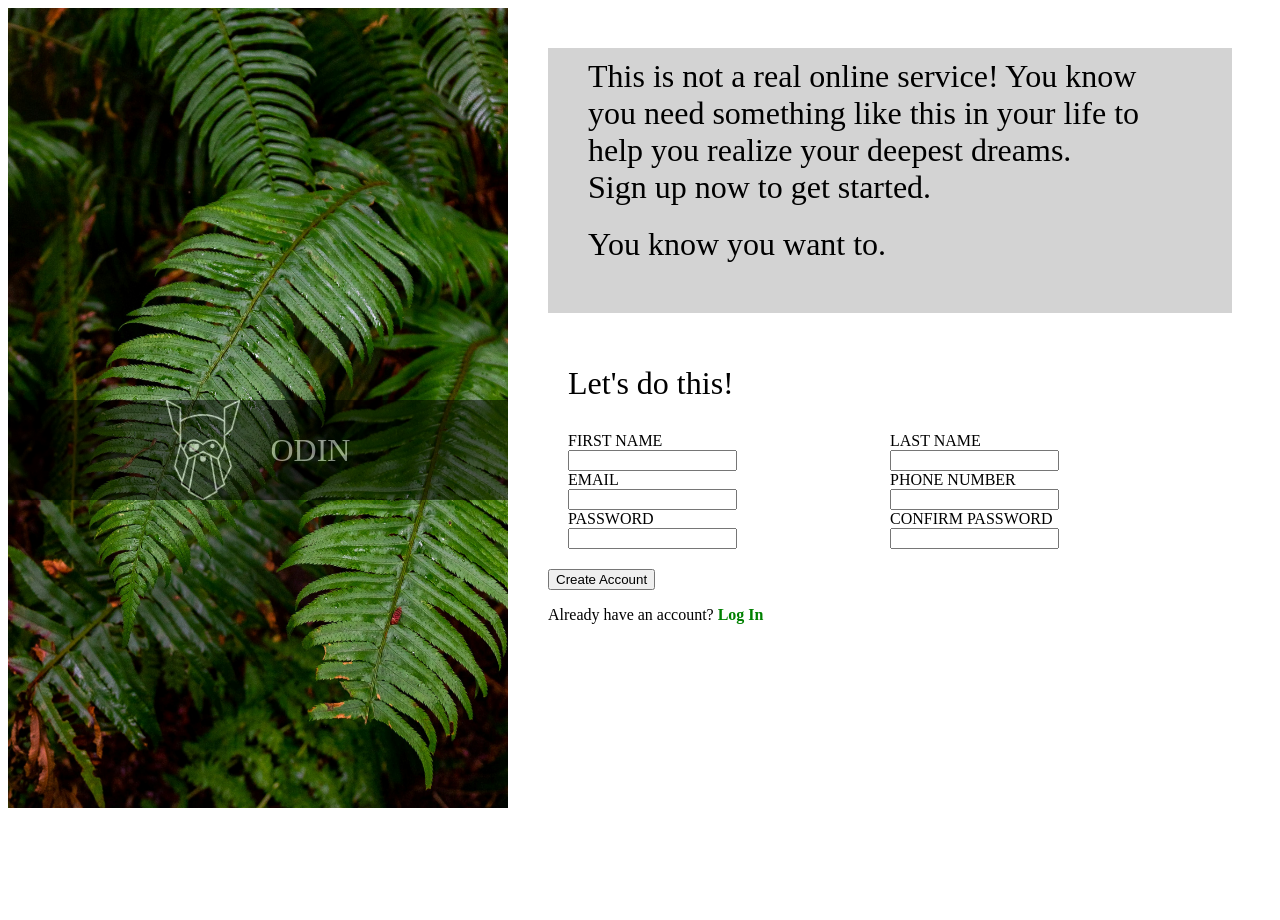
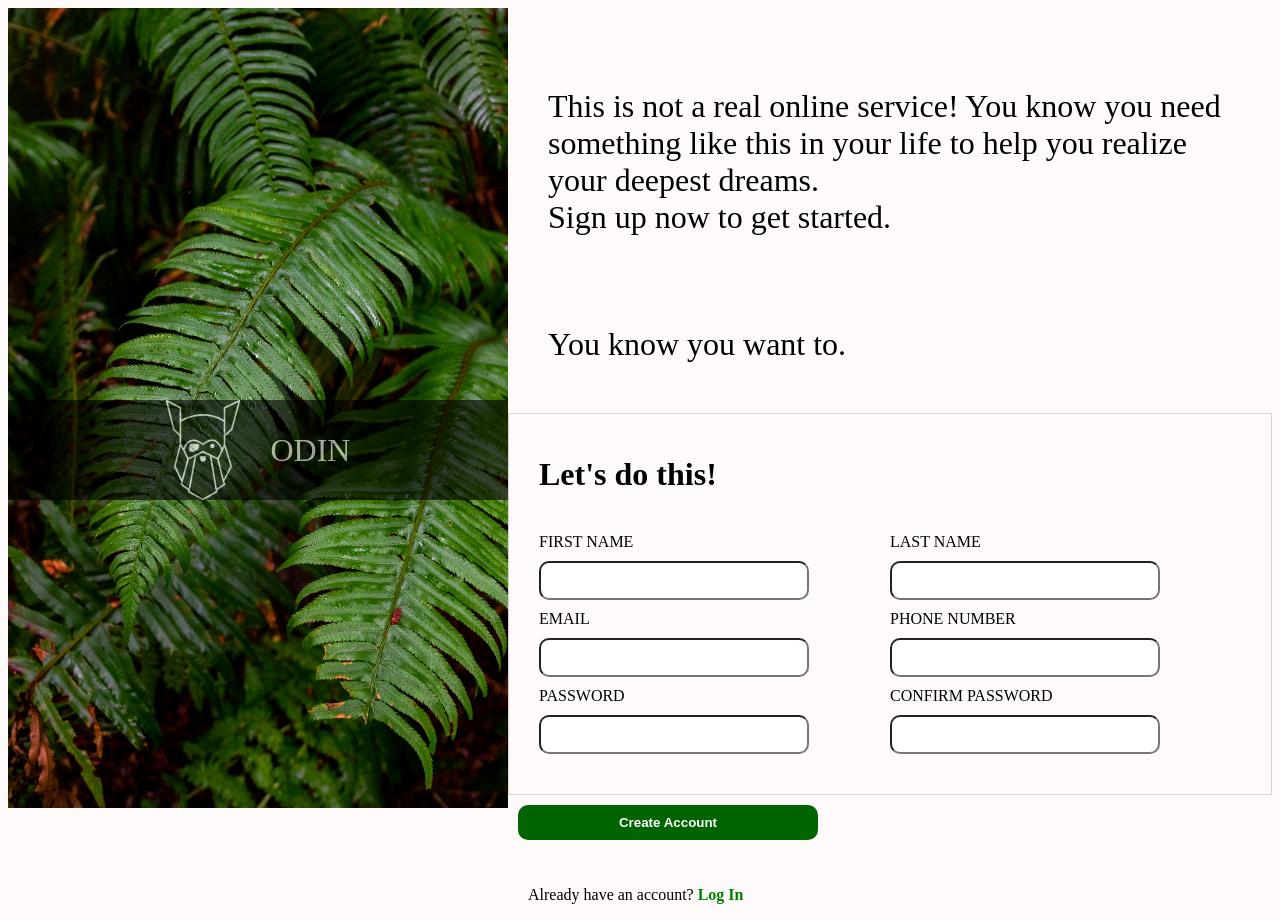
Before and after one commit to SwegCet/sign-up-Form, a plain HTML site: page index.html in a window 1280 px wide. Before the commit the page ends 816 px from the top, so only its background shows below. Drawn offline with Linux system fonts and the light colour scheme.

Commit message:
Some minor CSS styling changes

```diff
--- a/index.html
+++ b/index.html
@@ -50,7 +50,7 @@
                 </div>
             <button type="button"> Create Account </button>
 
-            <div>
+            <div class="login">
                 <p> Already have an account? <span style="color:green; font-weight: bold;"> Log In </span></p>
             </div>
         </div>
--- a/style.css
+++ b/style.css
@@ -1,6 +1,8 @@
 body {
     display: flex;
     justify-content: center;
+    height: 100vh;
+    background-color: snow  ;
 }
 
 /* Image + Odin logo and text*/
@@ -23,7 +25,7 @@ body {
     display: flex;
     justify-content: center;
     background-color: black;
-    opacity: 50%;
+    opacity: 60%;
     top: 50%;
     width: 500px;
     height: 100px;
@@ -46,19 +48,17 @@ body {
     justify-content: center;
     height: auto;
     width: auto;
-    padding: 40px;
+    padding: 0px;
 }
 
 .long-sentence {
     font-size: 32px;
-    background-color: lightgray;
     margin: 0%;
-    padding: 10px 40px;
+    padding: 80px 40px;
 }
 
 .short-sentence {
     font-size: 32px;
-    background-color: lightgray;
     margin: 0%;
     padding: 10px 40px 50px 40px;
 }
@@ -67,20 +67,23 @@ body {
     display: block;
     height: auto;
     width: auto;
-    padding: 10px;
+    box-shadow: 1px ;
+    border: 1px solid lightgray;
 }
 
 .intro{
     font-size: 32px;
+    font-weight: bold;
     padding: 10px;
     margin-bottom: 20px;
+    margin-left: 20px;
 }
 
 .info{
     display: flex;
     flex-direction: row;
     flex-wrap: wrap;
-    margin: 10px;
+    margin: 30px;
     align-items: left;
 }
 
@@ -92,9 +95,31 @@ body {
 
 .input-group label {
     width: 100%;
+    margin-bottom: 10px;
 }
 
 .input-group input {
-    width: 50%;
+    margin-bottom: 10px;
+    width: 70%;
+    padding: 10px;
+    border-radius: 10px;
+    border: 1;
+}
 
+button {
+    background-color: darkgreen;
+    color: white;
+    padding: 10px;
+    border-radius: 10px;
+    border: 0;
+    font-weight: bold;
+    width: 300px;
+    margin: 10px;
 }
+
+.login {
+    display: flex;
+    padding: 10px;
+    height: 40px;
+    margin: 10px;
+}
```
